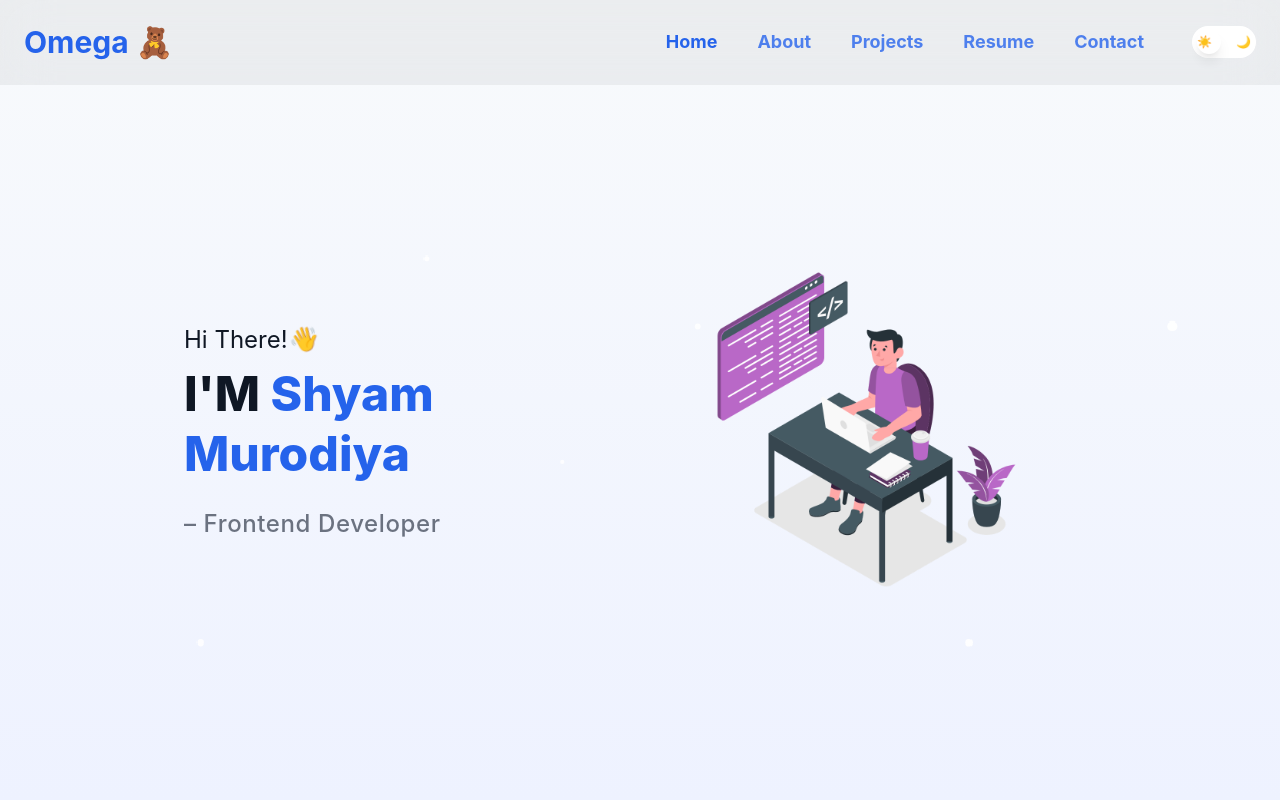
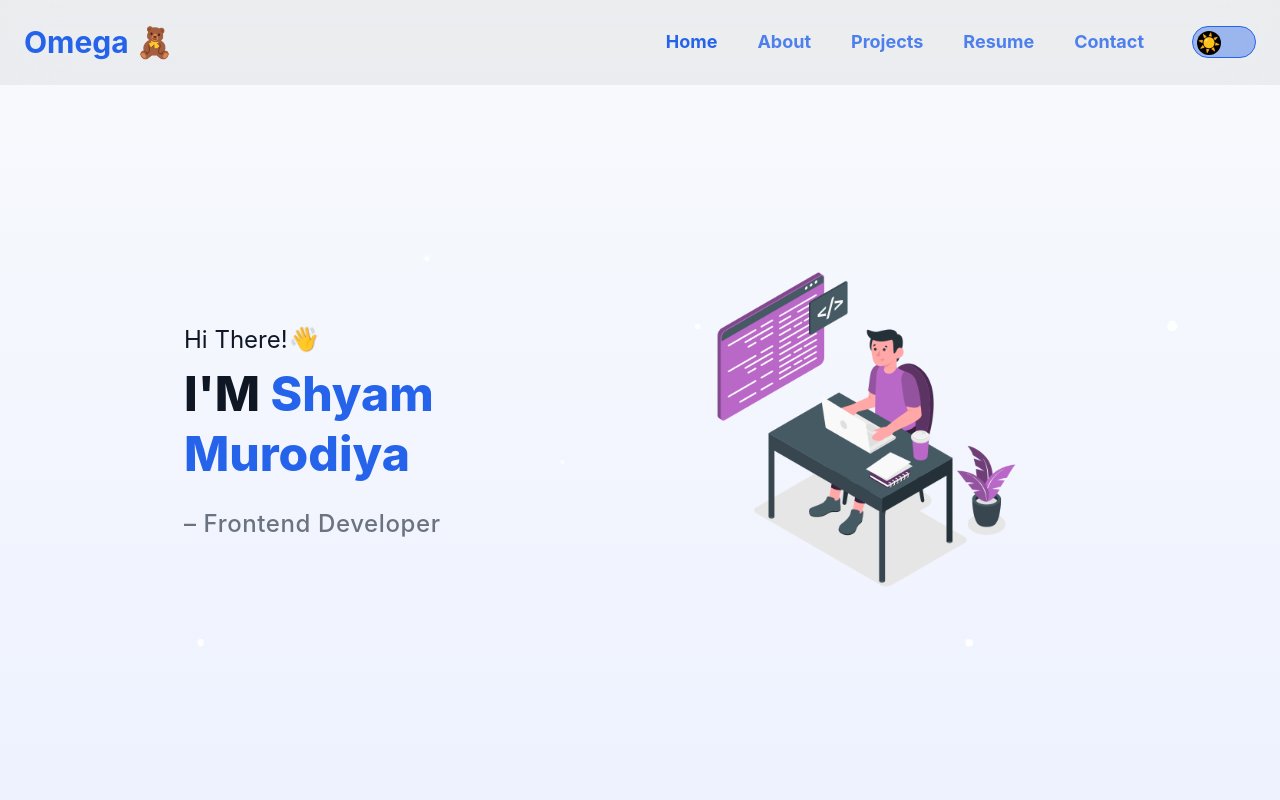
Before and after one commit to ShyamMurodiya/shyam-s-Portfolio, a React (Vite) app: page / in a window 1280 px wide. Shown: the top 800 px of the page. Built offline with nearby package versions, Linux system fonts and the light colour scheme.

Commit message:
toggle btn done

```diff
--- a/src/components/ThemeToggle.jsx
+++ b/src/components/ThemeToggle.jsx
@@ -2,58 +2,39 @@
 import React from "react";
 
 export default function ThemeToggle({ theme, setTheme }) {
-  const toggleTheme = () =>
-    setTheme((prev) => (prev === "dark" ? "light" : "dark"));
+  const toggle = () => setTheme((t) => (t === "dark" ? "light" : "dark"));
 
   const isDark = theme === "dark";
 
   return (
     <button
-      onClick={toggleTheme}
+      onClick={toggle}
       aria-label="Toggle Theme"
       className="
-        relative
-        w-16 h-8
+        relative w-16 h-8
         flex items-center
+        bg-[var(--accent)]/40
+        border border-[var(--accent)]
         rounded-full
-        transition-all
-        duration-300
-        border border-white/10
-        bg-[var(--card)]
-        dark:bg-white/10
-        focus:outline-none focus:ring-2 focus:ring-[var(--accent)]
+        p-1
+        transition-all duration-300
       "
     >
-      {/* Sliding circle */}
-      <span
+      {/* Slider circle */}
+      <div
         className={`
-          absolute w-6 h-6 rounded-full
-          bg-white dark:bg-black
-          shadow-lg
+          absolute top-1 left-1
+          w-6 h-6
+          rounded-full
+          bg-black dark:bg-white
+          flex items-center justify-center
+          text-lg
           transition-all duration-300
-          transform
-          ${isDark ? "translate-x-8" : "translate-x-1"}
+          ${isDark ? "translate-x-8" : "translate-x-0"}
         `}
-      />
-
-      {/* Icons */}
-      <span
-        className="
-          absolute left-1 text-xs
-          text-yellow-400
-        "
       >
-        ☀️
-      </span>
-
-      <span
-        className="
-          absolute right-1 text-xs
-          text-blue-400
-        "
-      >
-        🌙
-      </span>
+        {isDark ? "🌙" : "☀️"}
+      </div>
     </button>
   );
 }
```
